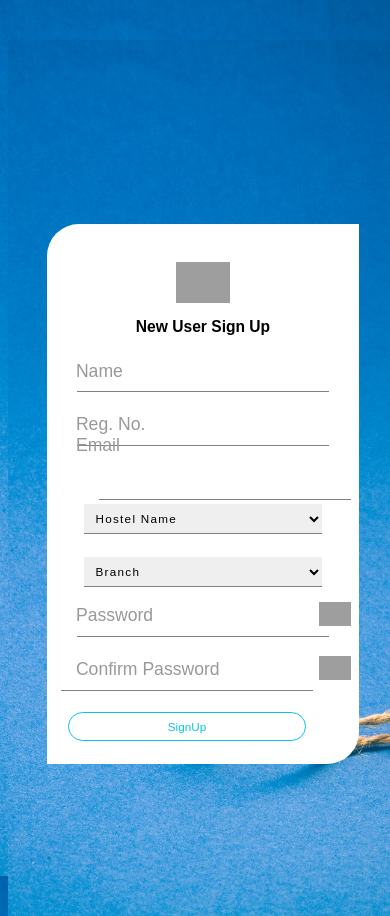
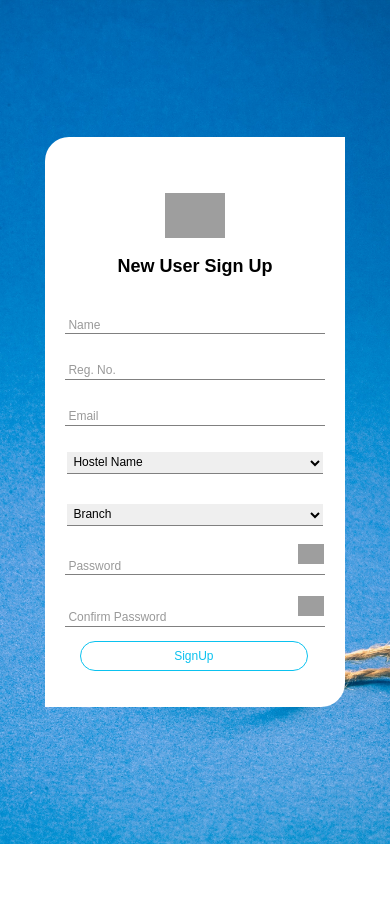
Before and after one commit to developer-ishan/Code_pirates_devjam2020, a Django app: page /signup/ in a window 390 px wide. After the commit the page ends 844 px from the top, so only its background shows below. Run offline with Django 3.2, Linux system fonts and the light colour scheme; grey boxes are pictures that could not be loaded.

Commit message:
Signup page bugs fixed

```diff
--- a/static/css/signup.css
+++ b/static/css/signup.css
@@ -5,7 +5,8 @@ a{
     text-decoration: none;
 }
 body,html{
-    padding-top: 2rem;
+    margin: 0;
+    font-size: 16px;
     width: 100%;
     height: 100%;
     font-family: sans-serif;
@@ -18,25 +19,24 @@ body,html{
     display: flex;
     justify-content: center;
     align-items: center;
-    margin-bottom: 2rem;
 }
 .main-form{
-    width: 60%;
+    width: 65%;
     background: #fff;
     border-top-left-radius: 2rem;
-    margin-bottom: 2rem;
-    margin-top: 2rem;
     border-bottom-right-radius: 2rem;
+    min-width: 300px;
 }
 .grid-container{
     width: 100%;
     display: grid;
-    grid-template-columns: 40% 60%;}
+    grid-template-columns: 40% 60%;
+}
 .signup-form{
     width: 100%;
     display: flex;
-    padding-top: 1.5vw;
-    padding-bottom: 1vw;
+    padding-top: 1.5em;
+    padding-bottom: 1em;
     justify-content: center;
     align-items: center;
     flex-direction: column;
@@ -44,23 +44,22 @@ body,html{
 .user-img{
     display: block;
     margin: auto;
-    width: min(5em,14vw);
+    width: 5rem;
     margin-top: 2em;
 }
 .field{
-    padding: 0.6em 0.6em 0.6em 0.6em;
-    margin-top: 0.4em;
+    padding: 0.2em;
+    margin-top: 1em;
     width: 90%;
     border: 0;
     border-bottom: 0.1em solid gray;
-    font-size: min(1em,3vw);
-    letter-spacing: 0.08rem;
+    font-size: 1rem;
     outline: none;
 }
 .signup-btn{
     padding: 0.6em 0.8em 0.6em 0.8em;
     width: 97%;
-    font-size: min(1em,3vw);
+    font-size: 1rem;
     border-radius: 2em;
     display: block;
     margin: auto;
@@ -74,11 +73,14 @@ body,html{
     color: #fff;
 }
 form{
-    min-width: 75%;
+    min-width: 90%;
     padding: 2vw;
     text-align: center;
 }
-@media only screen and (max-width: 850px) {
+@media only screen and (max-width: 980px) {
+    html{
+        font-size: 14px;
+    }
     .grid-img {
       display: none;
     }
@@ -86,29 +88,37 @@ form{
         grid-template-columns: auto;
     }
     .field{
-        width: 80%;
+        width: 90%;
     }
     .main-form{
-        width: 80%;
+        width: 50%;
     }
     .signup-btn{
         width: 80%;
+        position: relative;
+        left: 1rem;
     }
   }
+  @media only screen and (max-width: 620px) {
+    html{
+        font-size: 12px;
+    }
+}
   .lock-icon{
-      width: 2rem;
+      width: 2.2rem;
       float: right;
       margin: 0;
       position: relative;
-      top: -2.2rem;
+      top: -2.6rem;
+      right: 0.8em;
   }
   .form-elem label{
       float: left;
       position: relative;
-      top: -1.8em;
-      font-size: 1.1em;
+      top: -1.4em;
+      padding-left: 1.3em;
+      font-size: 1rem;
       color: #999;
-      left: 1.2em;
       transition: 0.2s all ease-in-out;
   }
   .form-elem input{
@@ -116,13 +126,13 @@ form{
 }
 .form-elem input:focus  +label{
     position: relative;
-    top: -3.6em;
+    top: -3em;
     font-size: 0.8em;
     color: #000;
 }
 .form-elem input:valid +label{
     position: relative;
     color: #000;
-    top: -3.6em;
+    top: -3em;
     font-size: 0.8em;
 }
--- a/templates/user/signup.html
+++ b/templates/user/signup.html
@@ -12,7 +12,7 @@
             <div class="grid-items signup-form">
                 <div style="width: 100%; text-align: center;">
                     <img src="https://img.icons8.com/ios-filled/100/000000/user-male-circle.png" class="user-img">
-                    <h3 style="font-size: min(1.5rem,4vw); width: 100%;">New User Sign Up</h3>
+                    <h3 style="font-size: 1.5rem; width: 100%;">New User Sign Up</h3>
                 </div>
                 <form action="" method="POST">
                     {%csrf_token%}
@@ -62,7 +62,7 @@
                     <button class="signup-btn">SignUp</button>
                 </form>
             </div>
-            <div class="grid-items grid-img"><img src="{% static 'images/signup_side.jpg' %}" style="width: 100%; height: 100%; border-bottom-right-radius: 2rem;"></div>
+            <div class="grid-items grid-img"><img src="{% static 'images/signup_side.jpg' %}" style="width: 100%; height: 100%; border-bottom-right-radius: 2em;"></div>
         </div>
     </div>
 </div>
```
Also changed, not shown: static/css/login.css (+7 -7 lines).
